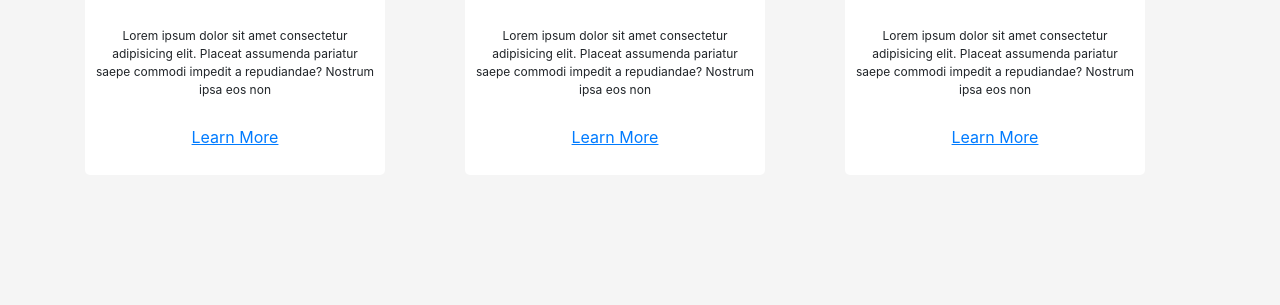
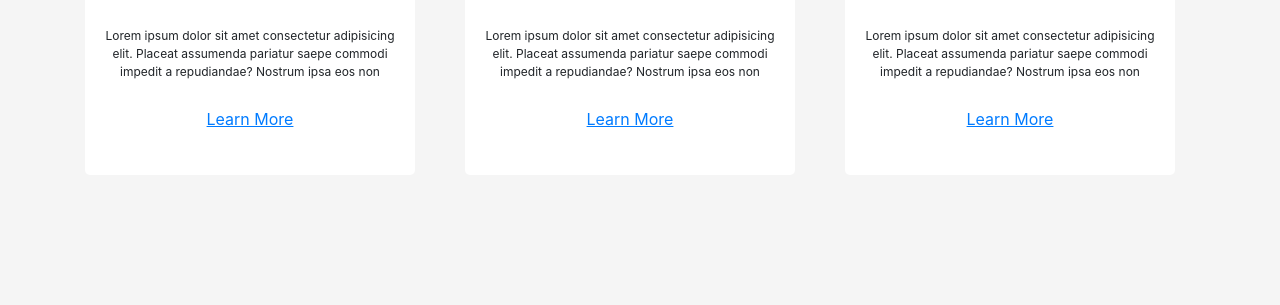
Before and after one commit to dinadina1/Bootstrap-practice, a plain HTML site: page index.html in a window 1280 px wide. Shown: the part 495-800 px from the top of the page. Drawn offline with nearby package versions, Linux system fonts and the light colour scheme.

Commit message:
Update index.css

```diff
--- a/index.css
+++ b/index.css
@@ -14,7 +14,6 @@ body{
     padding: 30px 0px;
     margin: 30px 20px 30px 0;
     height: 270px;
-    width: 300px;
     border-radius: 5px;
 }
 
@@ -25,6 +24,3 @@ a{
 .fa{
     color: dodgerblue;
 }
-/* .col-md-4{
-    margin: 0;
-} */
```
